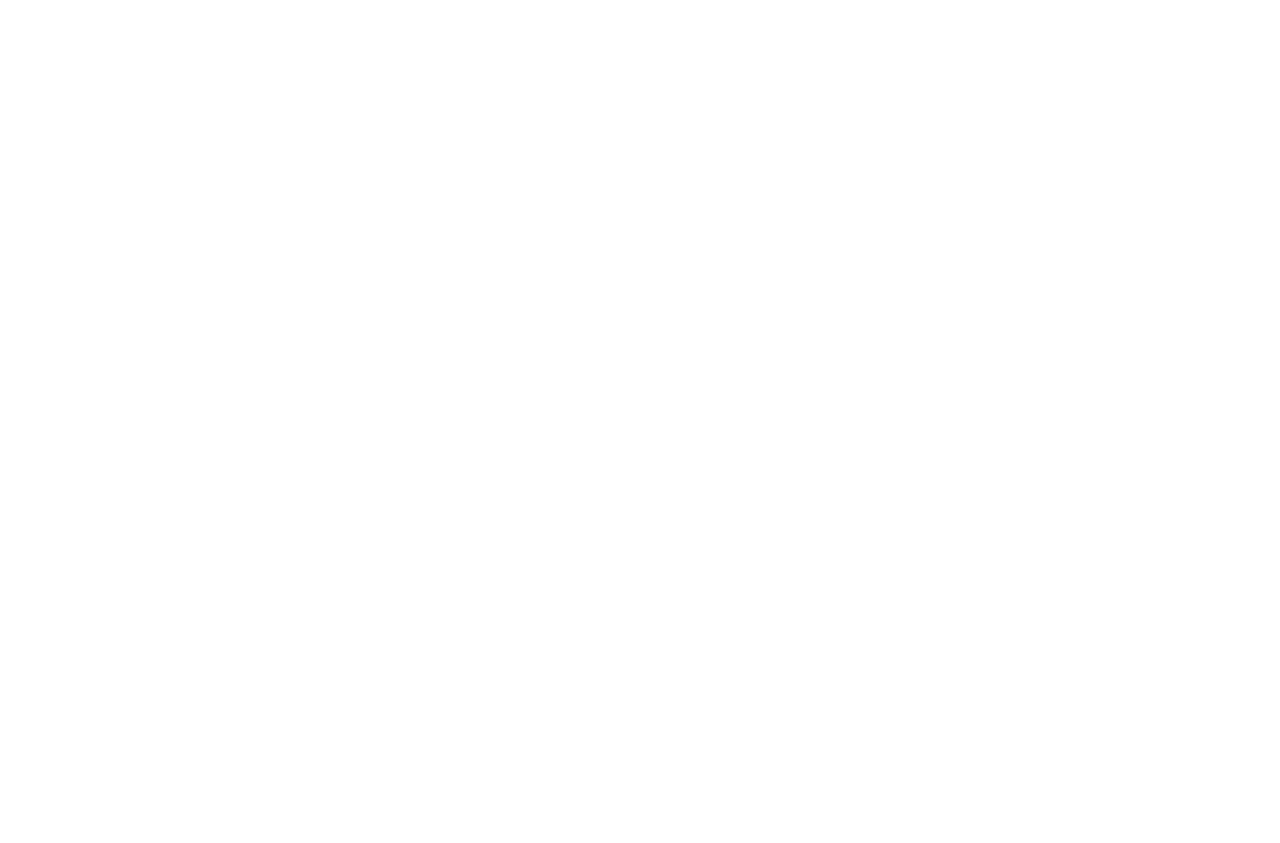
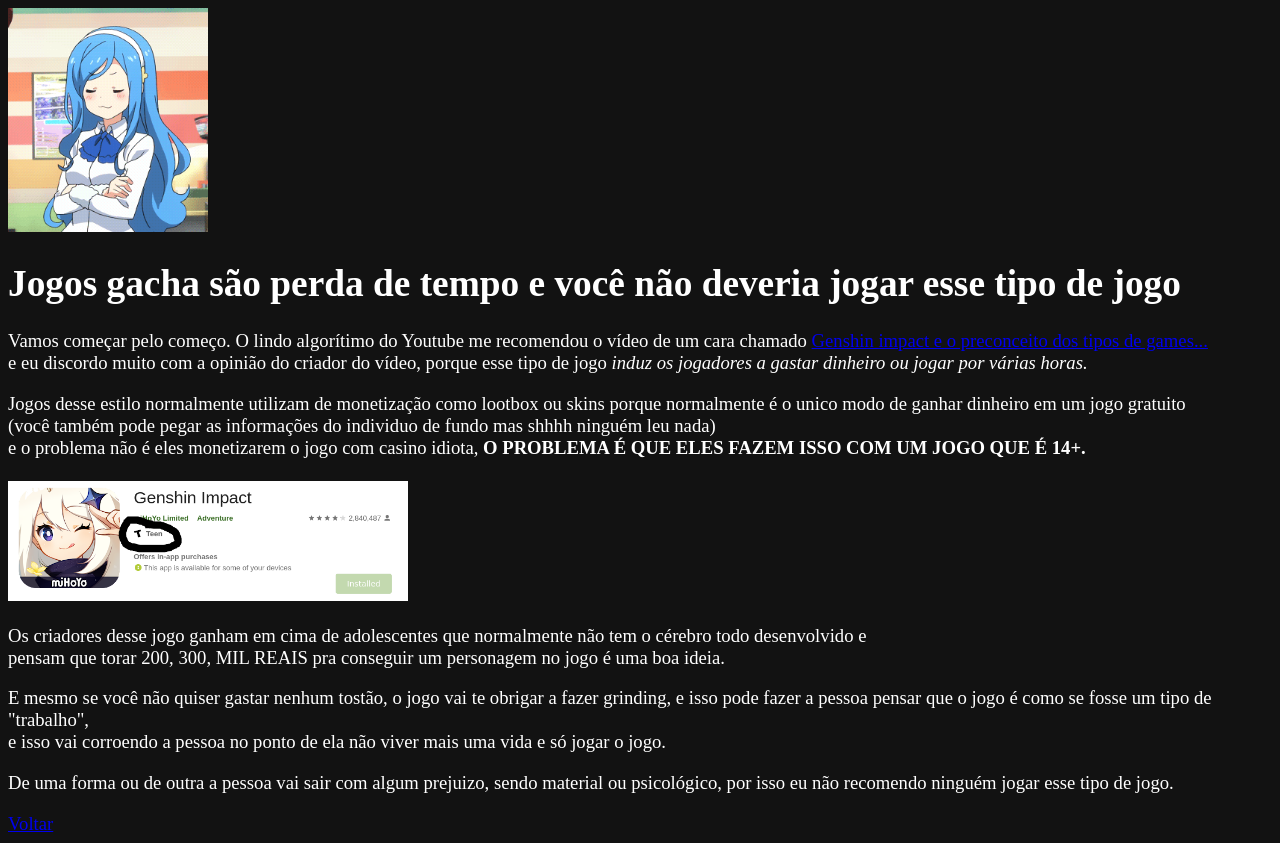
Before and after one commit to ThePonySlay/mysite, a plain HTML site: page gacha/index.html in a window 1280 px wide. Before the commit the page ends 800 px from the top, so only its background shows below. Drawn offline with Linux system fonts and the light colour scheme.

Commit message:
nova pagina

```diff
--- a/estilo.css
+++ b/gacha/estilo.css
@@ -1,16 +1,17 @@
 body {
         font-size: 14pt;
 	color: #FFFFFF;
-	background: #000000;
-}
-
-h2 {
-	color:#04A9D3;
-
+	background: #121212;
 }
 
 .sylphyn {
 
+	width: 200px;
+	height: auto;
+}
+
+.genshin {
+
 	width: 400px;
-
+	height: auto;
 }
--- a/gacha/index.html
+++ b/gacha/index.html
@@ -1,6 +1,28 @@
 <!DOCTYPE html>
 <html lang="en">
 	<head>
-              <title>Perda de tempo</title>
+              <title>Jogos gacha são perda de tempo</title>
+              <font face="cantarell"</font>
+	      <link rel='stylesheet' type-='text/css' href="estilo.css">
+              <meta charset="utf-8">
+	</head>
+	<body>
 
-	</head>
+		<img class="sylphyn" src="sylphyn.gif" alt="sylphyn"</img>
+		<h1>Jogos gacha são perda de tempo e você não deveria jogar esse tipo de jogo</h1>
+		<p>Vamos começar pelo começo. O lindo algorítimo do Youtube me recomendou o vídeo de um cara chamado <a href="https://www.youtube.com/watch?v=MPtMpq8c0oQ">Genshin impact e o preconceito dos tipos de games...</a><br>
+		e eu discordo muito com a opinião do criador do vídeo, porque esse tipo de jogo <i>induz os jogadores a gastar dinheiro ou jogar por várias horas.</i>
+		<br>
+		<p>Jogos desse estilo normalmente utilizam de monetização como lootbox ou skins porque normalmente é o unico modo de ganhar dinheiro em um jogo gratuito<br>
+		(você também pode pegar as informações do individuo de fundo mas shhhh ninguém leu nada)<br>
+		e o problema não é eles monetizarem o jogo com casino idiota, <b>O PROBLEMA É QUE ELES FAZEM ISSO COM UM JOGO QUE É 14+.</b><br>
+		<br>
+		<img class="genshin" src="genshin.png" alt="genshin"</img>
+		<p>Os criadores desse jogo ganham em cima de adolescentes que normalmente não tem o cérebro todo desenvolvido e<br>
+		pensam que torar 200, 300, MIL REAIS pra conseguir um personagem no jogo é uma boa ideia.</p>
+		<p>E mesmo se você não quiser gastar nenhum tostão, o jogo vai te obrigar a fazer grinding, e isso pode fazer a pessoa pensar que o jogo é como se fosse um tipo de "trabalho",<br>
+		e isso vai corroendo a pessoa no ponto de ela não viver mais uma vida e só jogar o jogo.</p>
+		<p>De uma forma ou de outra a pessoa vai sair com algum prejuizo, sendo material ou psicológico, por isso eu não recomendo ninguém jogar esse tipo de jogo.</p>
+		<a href="/">Voltar</a>
+	</body>
+</html>
```
Also changed, not shown: index.html (+1 -0 lines), gacha/genshin.png (added), gacha/sylphyn.gif (added).
